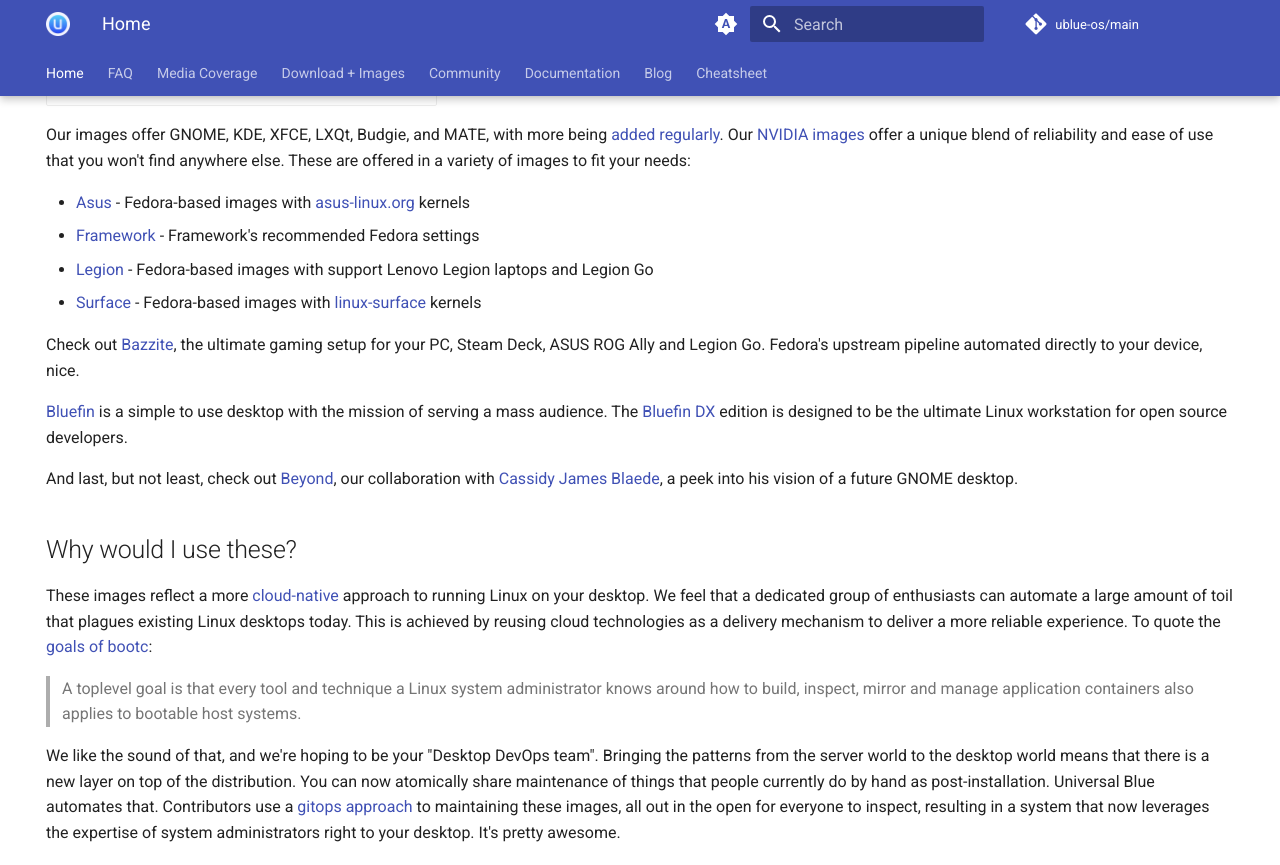
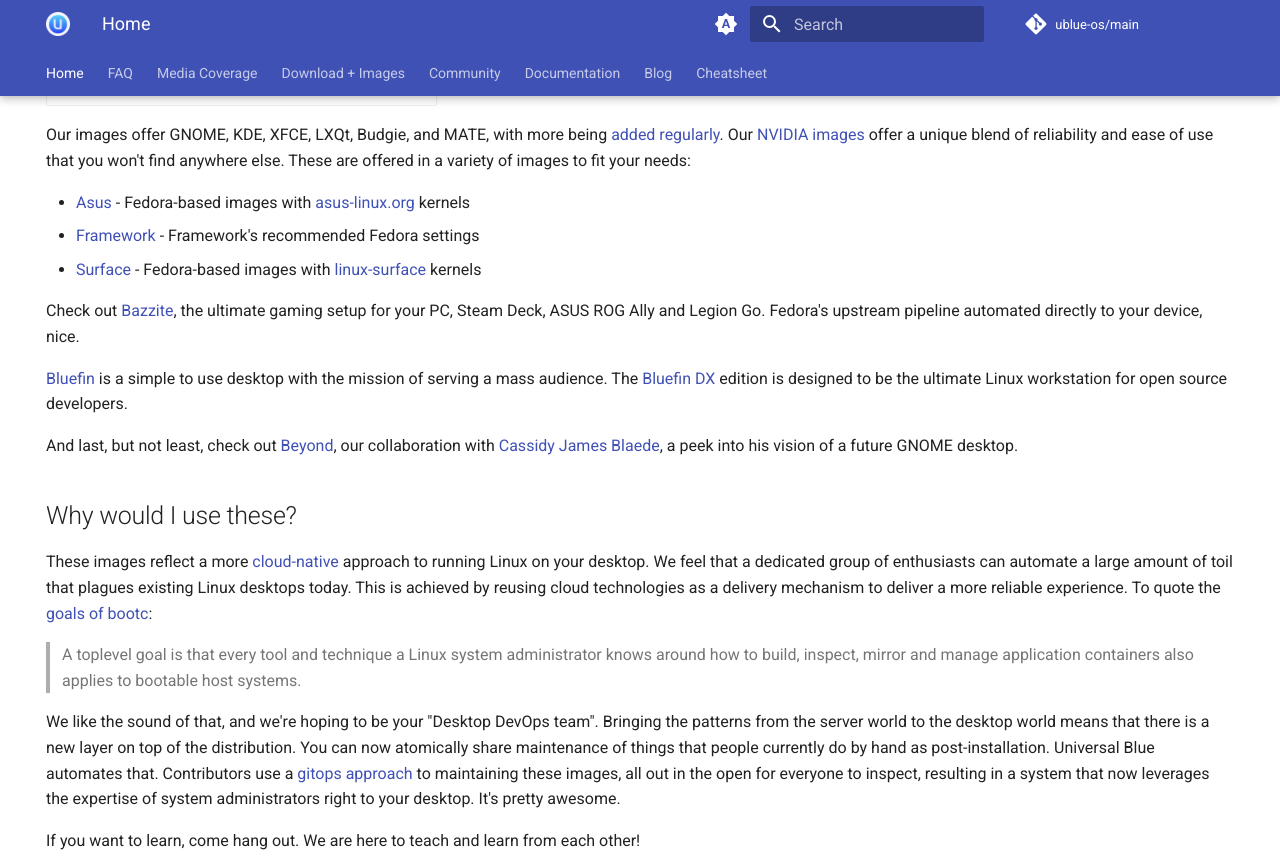
Before and after one commit to ublue-os/website, an MkDocs documentation site: the page built from docs/index.md, in a window 1280 px wide and 900 px high, scrolled down 671 px, cut to the strip 0-865 px from the top of the window. Built offline with MkDocs 1.6.1 and Material for MkDocs 9.7.7, drawn with Linux system fonts in a browser that asks for light colours; comment, search, counter and statistics services are not loaded.

Commit message:
fix: Broken link to Legion on Home Page (#686)
There is no Legion link.

```diff
--- a/docs/index.md
+++ b/docs/index.md
@@ -39,7 +39,6 @@ Our images offer GNOME, KDE, XFCE, LXQt, Budgie, and MATE, with more being [adde
 
 - [Asus](/images/asus) - Fedora-based images with [asus-linux.org](https://asus-linux.org) kernels
 - [Framework](/images/framework) - Framework's recommended Fedora settings
-- [Legion](/images/legion) - Fedora-based images with support Lenovo Legion laptops and Legion Go
 - [Surface](/images/surface) - Fedora-based images with [linux-surface](https://github.com/linux-surface/linux-surface) kernels
 
 Check out [Bazzite](/images/bazzite), the ultimate gaming setup for your PC, Steam Deck, ASUS ROG Ally and Legion Go. Fedora's upstream pipeline automated directly to your device, nice.
```
